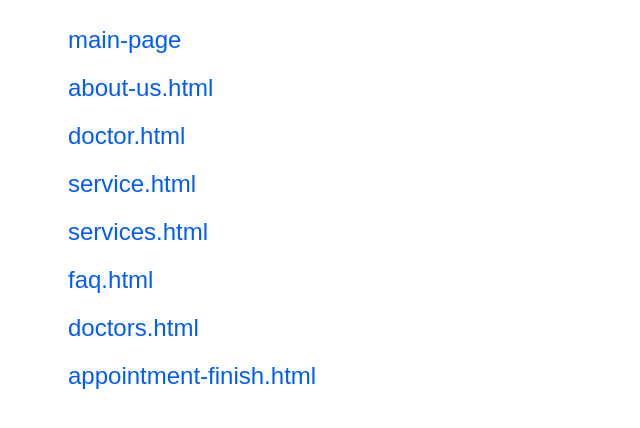
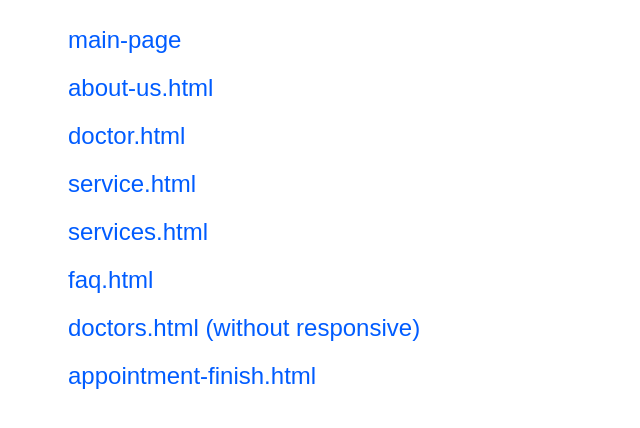
Before and after one commit to web-stan/optica-luxor, a website: page dist/index.html in a window 1280 px wide. Shown: the whole page, without its empty margins (0-640 px from the left). Drawn offline with Linux system fonts and the light colour scheme.

Commit message:
index.html

```diff
--- a/dist/index.html
+++ b/dist/index.html
@@ -33,7 +33,7 @@
         <li><a href="project/service.html">service.html</a></li>
         <li><a href="project/services.html">services.html</a></li>
         <li><a href="project/faq.html">faq.html</a></li>
-        <li><a href="project/doctors.html">doctors.html</a></li>
+        <li><a href="project/doctors.html">doctors.html (without responsive)</a></li>
         <li><a href="project/appointment-finish.html">appointment-finish.html</a></li>
     </ul>
 
```
